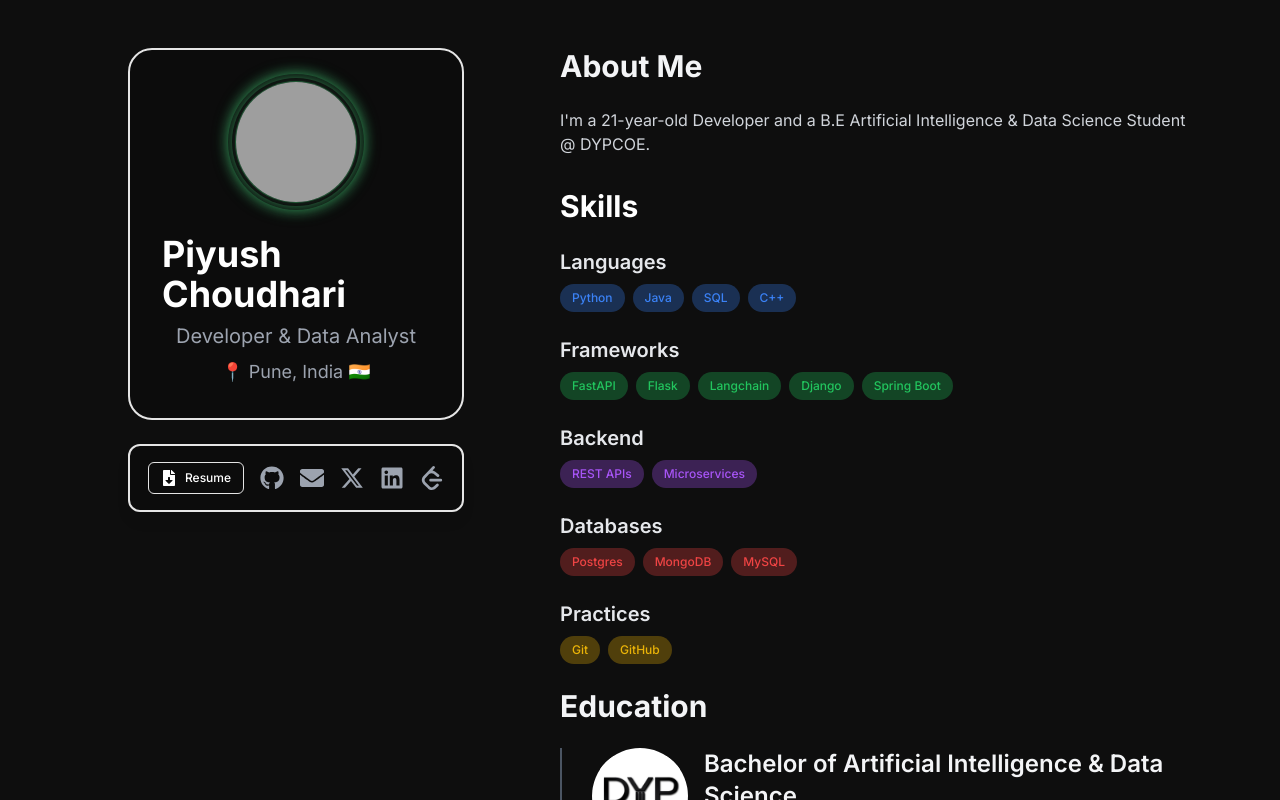
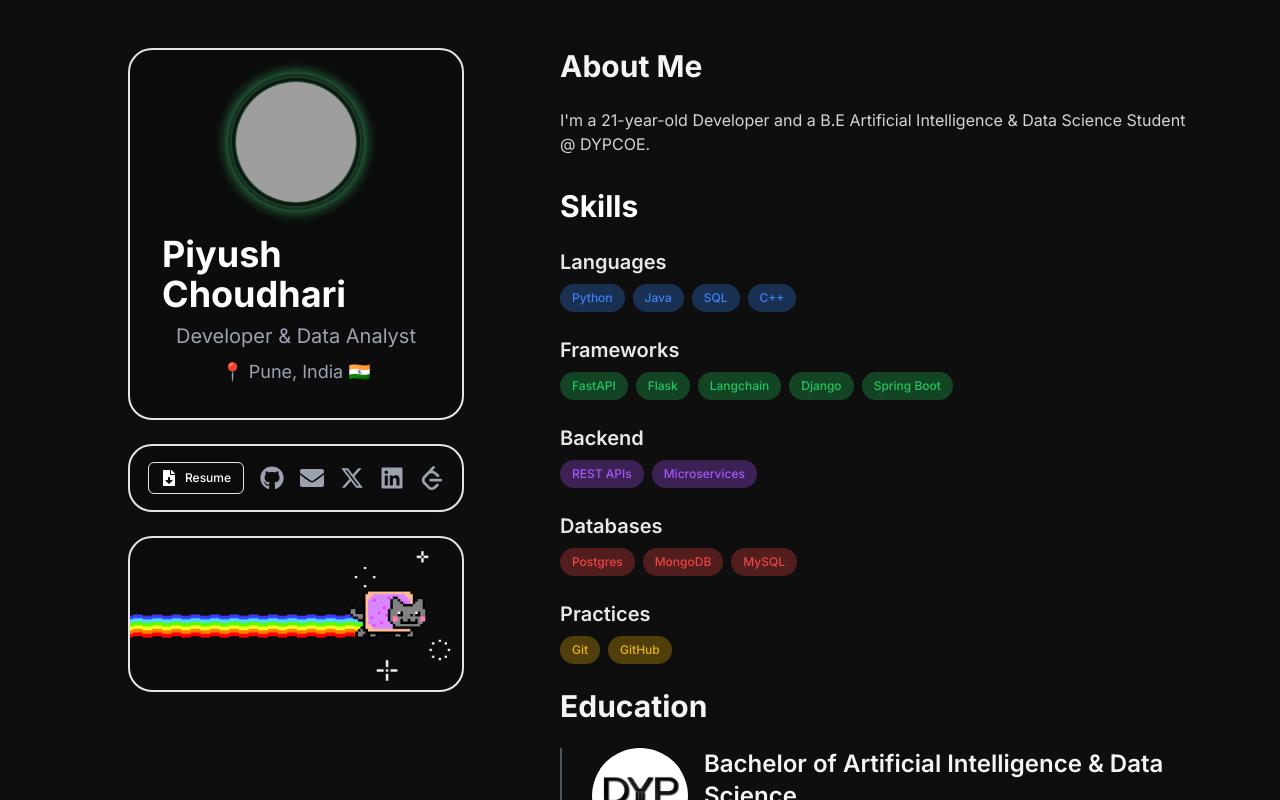
Before and after one commit to capybara-brain346/personal-website, a Next.js app: page / in a window 1280 px wide. Built offline with nearby package versions, Linux system fonts and the light colour scheme; grey boxes are pictures that could not be loaded.

Commit message:
added nyan cat

```diff
--- a/src/app/page.tsx
+++ b/src/app/page.tsx
@@ -1,4 +1,5 @@
 import React from "react";
+import Image from "next/image";
 import Header from "../components/Header";
 import About from "../components/About";
 import Skills from "../components/Skills";
@@ -7,6 +8,7 @@ import Projects from "../components/Projects";
 import SocialLinks from "../components/SocialLinks";
 import Education from "../components/Education";
 import Footer from "../components/Footer";
+import Script from "next/script";
 
 export default function Home() {
   return (
@@ -18,6 +20,19 @@ export default function Home() {
             <Header />
             <div className="mt-6">
               <SocialLinks />
+            </div>
+            <div className="mt-6">
+              <div className="border-2 rounded-3xl overflow-hidden bg-black bg-opacity-10">
+                <Image
+                  src="/nyan-cat.gif"
+                  alt="Nyan Cat"
+                  width={0}
+                  height={0}
+                  sizes="100vw"
+                  className="w-full h-auto rounded-3xl"
+                  priority
+                />
+              </div>
             </div>
           </div>
           <About />
@@ -37,6 +52,19 @@ export default function Home() {
             <div className="mt-6">
               <SocialLinks />
             </div>
+            <div className="mt-6">
+              <div className="border-2 rounded-3xl overflow-hidden bg-black bg-opacity-10">
+                <Image
+                  src="/nyan-cat.gif"
+                  alt="Nyan Cat"
+                  width={0}
+                  height={0}
+                  sizes="100vw"
+                  className="w-full h-auto rounded-3xl"
+                  priority
+                />
+              </div>
+            </div>
           </div>
         </div>
         {/* Right Column (Main Content) */}
@@ -47,7 +75,7 @@ export default function Home() {
             <Education />
             <Projects />
           </main>
-          <Footer />
+          <Footer />kkkkkkkkkkk
         </div>
       </div>
     </div>
--- a/src/components/SocialLinks.tsx
+++ b/src/components/SocialLinks.tsx
@@ -7,7 +7,7 @@ import ResumeButton from "../components/ResumeButton";
 
 const SocialLinks: React.FC = () => {
   return (
-    <div className="flex flex-row justify-center items-center space-x-4 sm:space-x-4 border-2 bg-black bg-opacity-10 p-2 sm:p-4 rounded-xl overflow-x-auto shadow-lg transition-shadow hover:shadow-2xl">
+    <div className="flex flex-row justify-center items-center space-x-4 sm:space-x-4 border-2 bg-black bg-opacity-10 p-2 sm:p-4 rounded-3xl overflow-x-auto shadow-lg transition-shadow hover:shadow-2xl">
       <ResumeButton />
       <div className="group relative">
         <a
```
Also changed, not shown: public/nyan-cat.gif (added).
